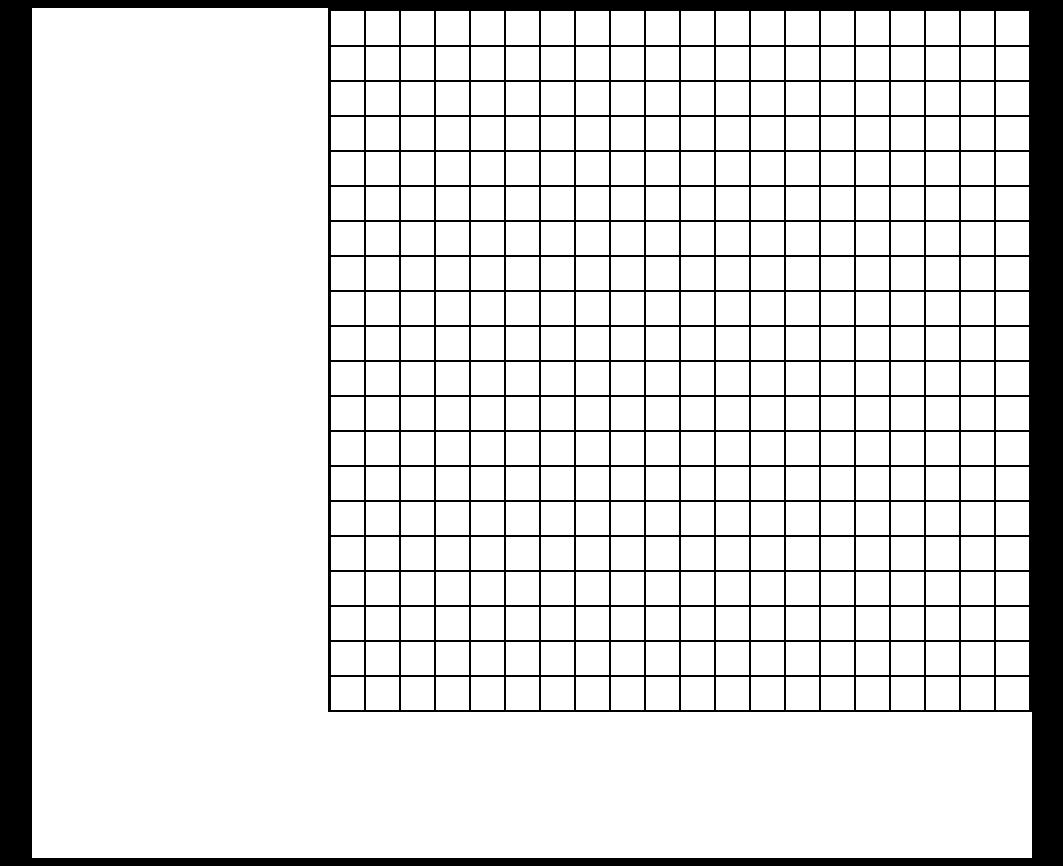
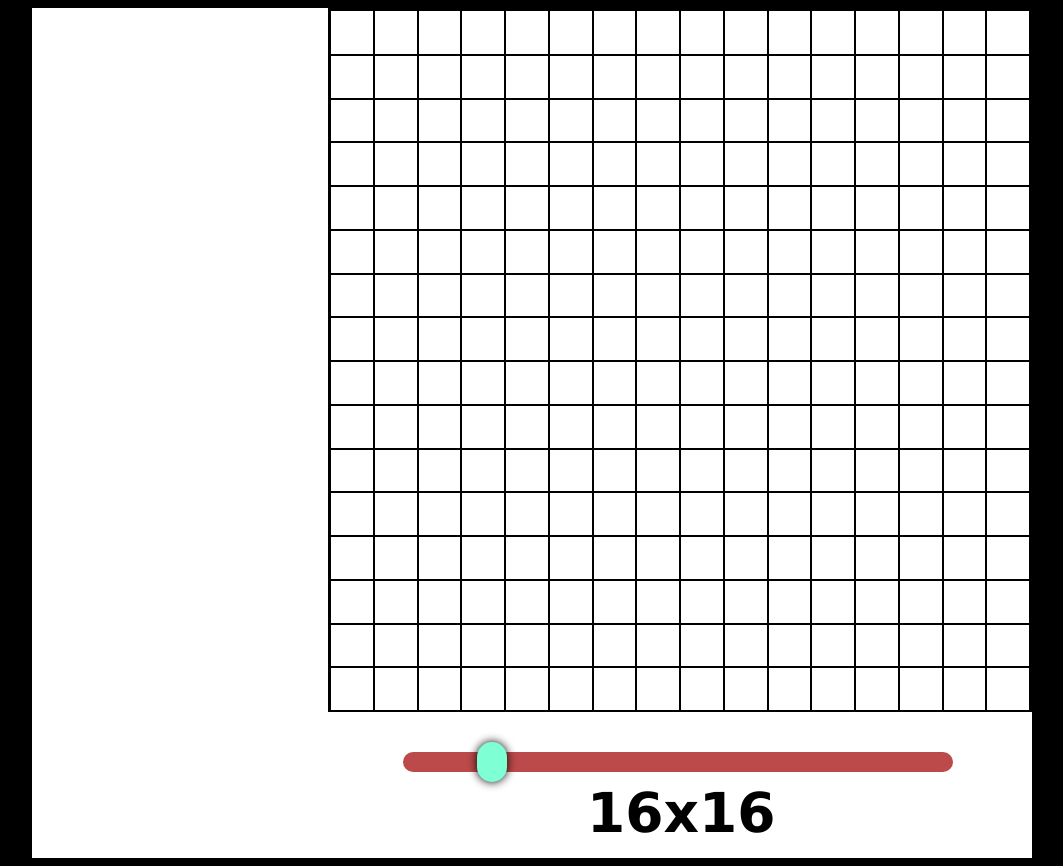
Before and after one commit to Oskaratam/Etch-a-Sketch, a plain HTML site: page index.html in a window 1280 px wide. Shown: the whole page, without its empty margins (108-1171 px from the left). Drawn offline with Linux system fonts and the light colour scheme.

Commit message:
added dynamic sizing with a range slider

```diff
--- a/index.html
+++ b/index.html
@@ -9,9 +9,14 @@
 <body>
     <div class="container">
         <div class="tab"></div>
-        <div id="paintArea">
-        </div>
-        <div class="tab2"></div>
+        <main>
+            <div id="paintArea">
+            </div>
+            <div class="tab2">
+                <input id="sliderSize" value="16" type="range" id min="8" max="64" step="2" >
+                <h1 id="currentSize">16x16</h1>
+            </div>
+        </main>
     </div>
 <script src="./script.js"></script>
 </body>
--- a/script.js
+++ b/script.js
@@ -1,18 +1,21 @@
 /*
 1.Create a layout +
 2.Make a grid paintArea +
-3.Add ability to paint
+3.Add ability to paint +
 4.Add slider to change size of the paintArea
 5.Add "clear" button
 6.Add eraser
 7.Add button to switch colors
 */
 
-const paintArea = document.getElementById('paintArea');
+const body = document.querySelector('body'),
+      paintArea = document.getElementById('paintArea'),
+      sliderSize = document.getElementById('sliderSize'),
+      currentSize = document.getElementById('currentSize');
 
-let = columnsCount = 20,
-      rowsCount = 20;
-      paintColor = 'red';
+let = columnsCount = 16,
+      rowsCount = 16;
+      paintColor = 'yellow';
 
 const createGrid = () => {
     for(i = 1; i <= columnsCount; i++){
@@ -23,21 +26,28 @@ const createGrid = () => {
         for (j = 1; j <= rowsCount; j++){
             let newBox = document.createElement('div');
             newBox.classList.add(`box`)
-            newBox.setAttribute('style', `border: 1px solid black; width:50px; height:${700 / columnsCount}px`);
+            newBox.setAttribute('style', `border: 1px solid black; width:100px; height:${700 / columnsCount}px`);
             newColumn.appendChild(newBox);
         }
     }
-
+    let MouseDown;
+    body.addEventListener('mousedown', () => {MouseDown = 1});
+    body.addEventListener('mouseup', () => {MouseDown = 0});
+    document.querySelectorAll('.box').forEach(box => {
+        box.addEventListener('mouseover', () => {if (MouseDown === 1) {
+            box.style.backgroundColor = paintColor}
+        })
+        box.addEventListener('click', () => {box.style.backgroundColor = paintColor})
+    }
+    )
 }
 createGrid()
 
-
-let MouseDown;
-document.querySelectorAll('.box').forEach(box => {
-    paintArea.addEventListener('mousedown', () => {MouseDown = 1});
-    paintArea.addEventListener('mouseup', () => {MouseDown = 0});
-    box.addEventListener('mouseover', () => {if (MouseDown === 1) {
-        box.style.backgroundColor = paintColor}
-    })
-}
-)
+//Sizing with slider
+sliderSize.addEventListener('input', () => {
+    columnsCount = sliderSize.value;
+    rowsCount = sliderSize.value;
+    paintArea.innerHTML = null;
+    createGrid();
+    currentSize.innerHTML = `${rowsCount}x${columnsCount}`;
+})
--- a/style.css
+++ b/style.css
@@ -1,6 +1,7 @@
 body{
     background-color:black;
     padding:0;
+    font-family:Verdana, Geneva, Tahoma, sans-serif
 }
 .container {
     display:flex;
@@ -13,6 +14,11 @@ body{
     width:300px;
     height:850px;
 }
+.tab2{
+    display:grid;
+     height: 150px;
+     width:700px;
+}
 
 #paintArea {
     display: flex;
@@ -21,3 +27,29 @@ body{
     height:700px;
     border: 2px solid black;
 }
+
+
+/*SLIDER*/
+#sliderSize{
+    appearance: none;
+    justify-self: center;
+    margin-top: 40px;
+    width:550px;
+    height: 20px;
+    background-color:rgb(188, 74, 74);
+    border-radius: 25px;
+}
+#sliderSize::-webkit-slider-thumb {
+    appearance: none;
+    width:30px;
+    height:40px;
+    background-color:aquamarine;
+    border-radius:15px;
+    box-shadow: 0 0 10px black;
+}
+
+
+#currentSize {
+    font-size: 55px;
+    margin: 0 0 10px 37%
+}
```
